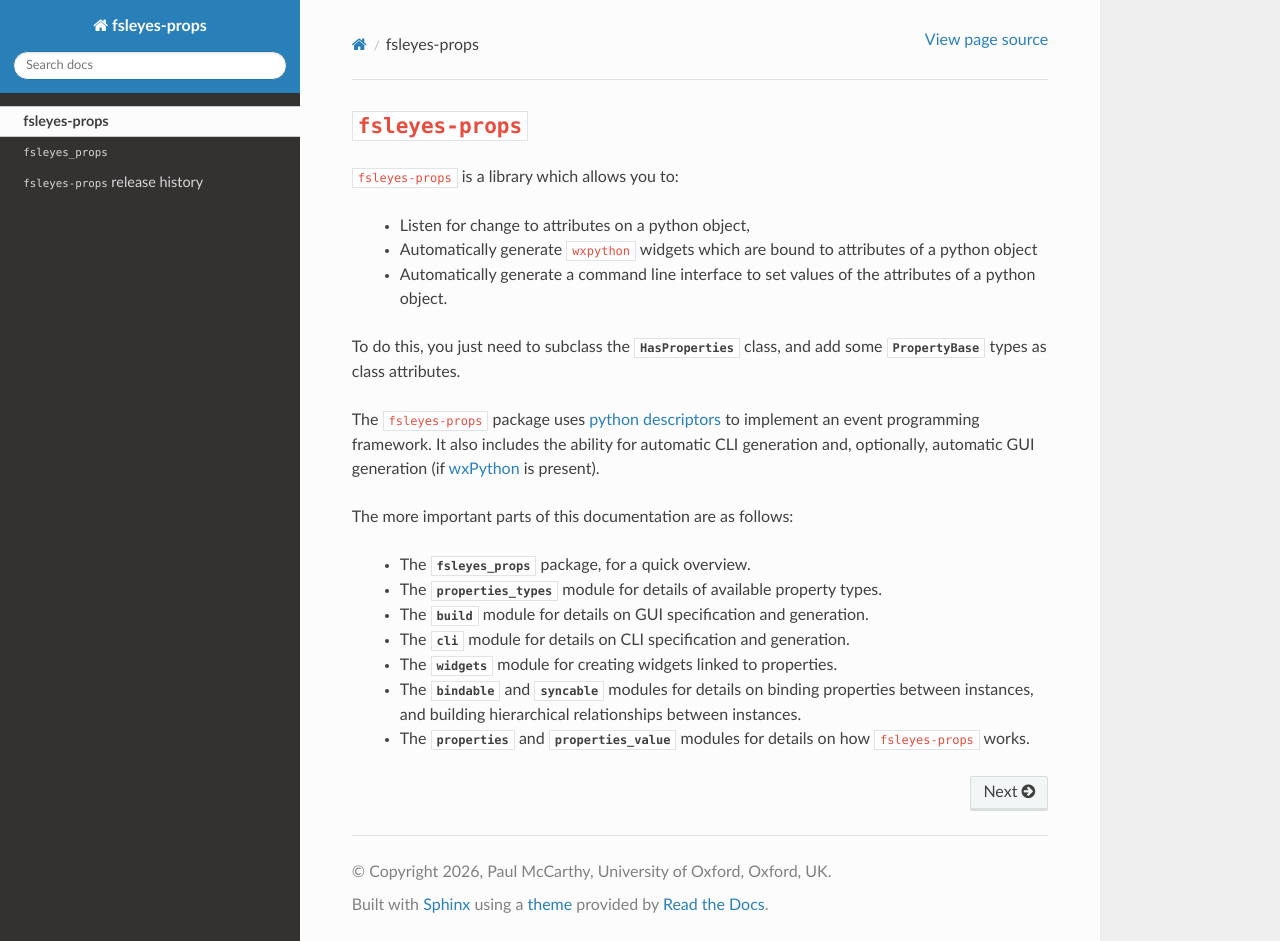
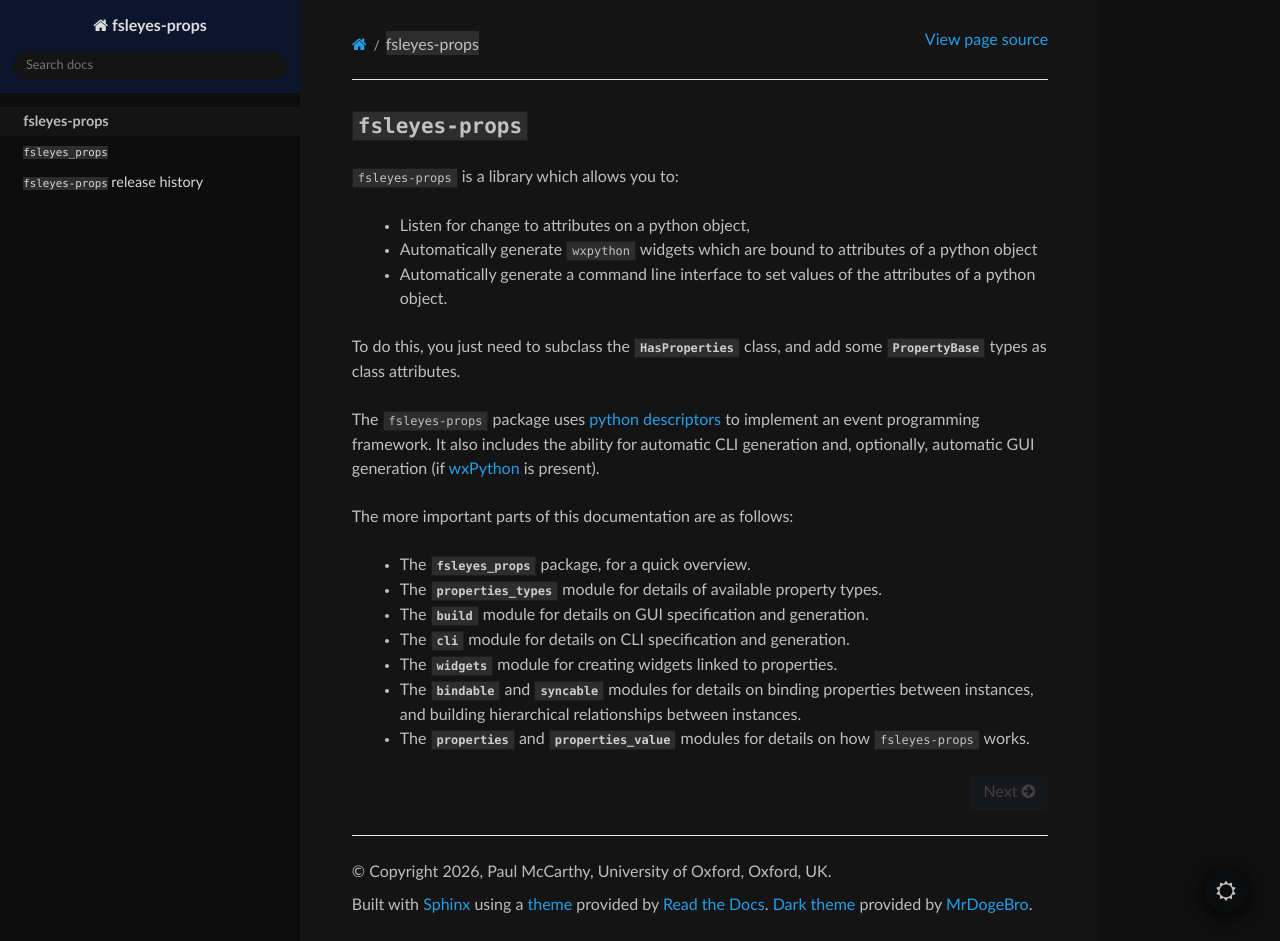
Before and after one commit to pauldmccarthy/fsleyes-props, a Sphinx documentation site: the page built from doc/index.rst, in a window 1280 px wide and 941 px high. Built offline with Sphinx 7.4.7 and the Read the Docs theme 3.1.0, drawn with Linux system fonts in a browser that asks for light colours; the version number could not be read and is left out.

Commit message:
DOC: Use dark mode

```diff
--- a/doc/conf.py
+++ b/doc/conf.py
@@ -36,6 +36,7 @@ extensions = [
     'sphinx.ext.viewcode',
     'sphinx.ext.autosummary',
     'sphinx.ext.mathjax',
+    'sphinx_rtd_dark_mode',
 #     'sphinxcontrib.restbuilder',
 ]
 
--- a/pyproject.toml
+++ b/pyproject.toml
@@ -28,7 +28,8 @@ dependencies = [
 [project.optional-dependencies]
 doc = [
   "sphinx",
-  "sphinx_rtd_theme"
+  "sphinx_rtd_theme",
+  "sphinx-rtd-dark-mode"
 ]
 test = [
   "pytest",
```
Also changed, not shown: 1 other file.
